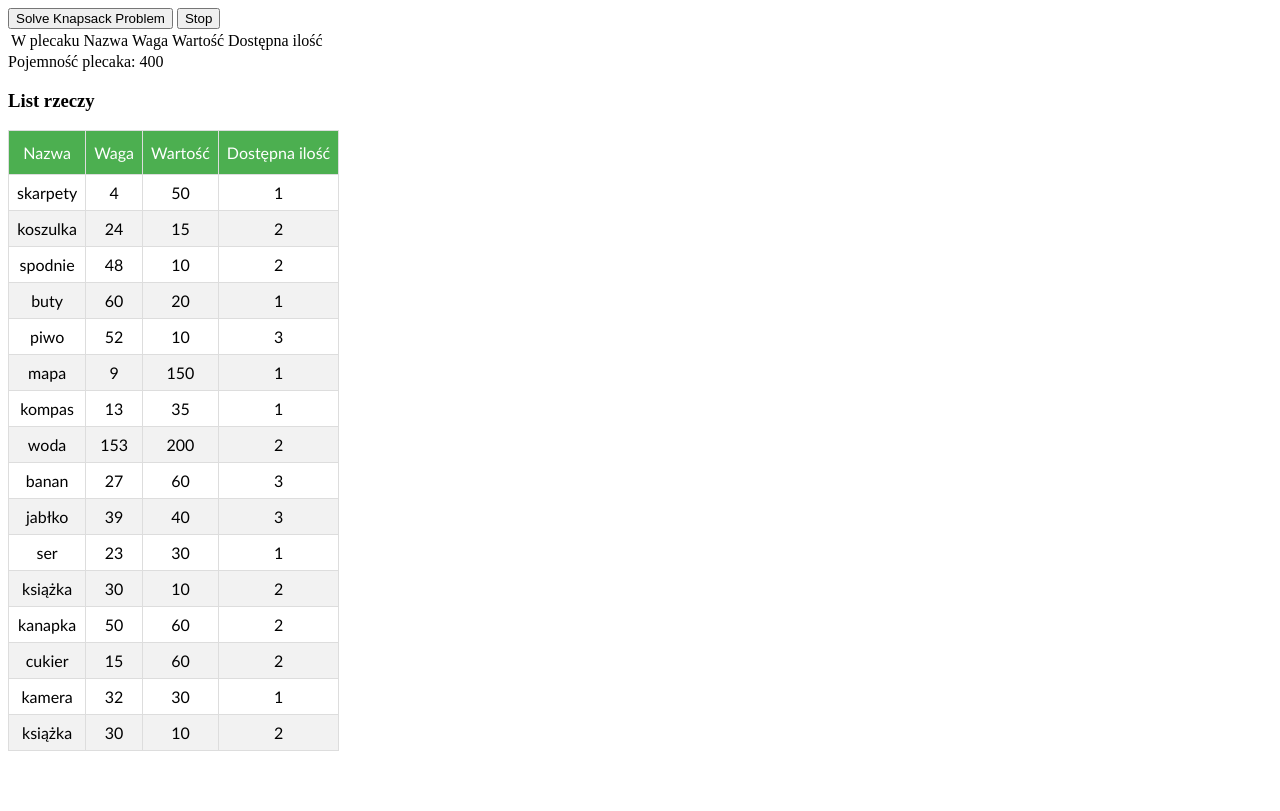
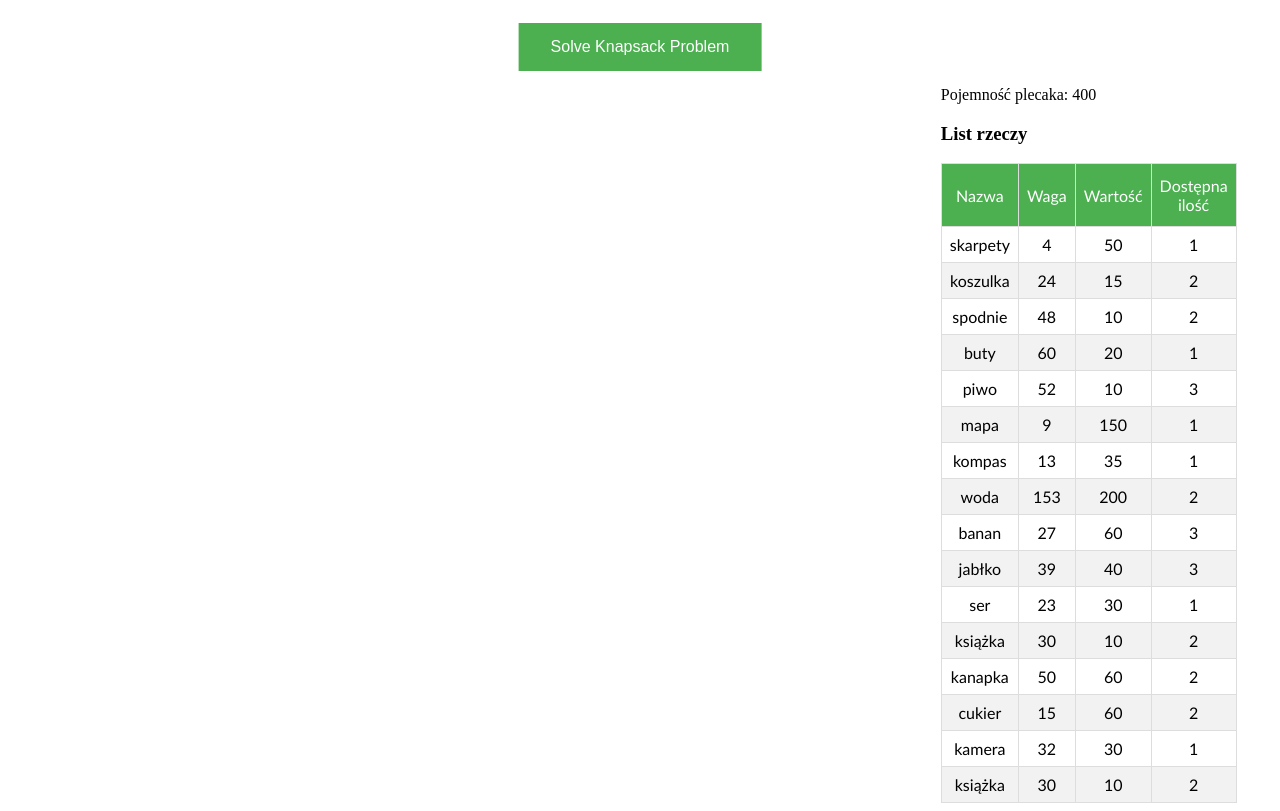
Before and after one commit to YellowFlash525/Kapsnack-Problem-with-Genetic-Algorithm, a website: page index.html in a window 1280 px wide. Drawn offline with nearby package versions, Linux system fonts and the light colour scheme.

Commit message:
Small fixes

```diff
--- a/css/main.css
+++ b/css/main.css
@@ -1,7 +1,8 @@
 .list_elements__content {
   font-family: "Trebuchet MS", Arial, Helvetica, sans-serif;
   border-collapse: collapse;
-  text-align: center; }
+  text-align: center;
+  width: 50%; }
   .list_elements__content td, .list_elements__content th {
     border: 1px solid #ddd;
     padding: 8px; }
@@ -12,3 +13,26 @@
     padding-bottom: 12px;
     background-color: #4CAF50;
     color: white; }
+
+.knapsack_button {
+  background-color: #4CAF50;
+  /* Green */
+  border: none;
+  color: white;
+  padding: 15px 32px;
+  text-align: center;
+  text-decoration: none;
+  display: inline-block;
+  font-size: 16px;
+  margin: 15px 0;
+  position: relative;
+  left: 50%;
+  transform: translateX(-50%); }
+
+#results {
+  width: 50%; }
+
+.wrapper {
+  display: flex;
+  flex-wrap: wrap;
+  justify-content: space-between; }
--- a/index.html
+++ b/index.html
@@ -10,24 +10,13 @@
     <script src="https://code.jquery.com/jquery-3.3.1.min.js" integrity="sha256-FgpCb/KJQlLNfOu91ta32o/NMZxltwRo8QtmkMRdAu8=" crossorigin="anonymous"></script>
 </head>
 <body>
-  <button onclick="knapsack_init();">Solve Knapsack Problem</button>
-  <button onclick="stop()">Stop</button>
-  <div>
-    <div id="status"></div>
-    <div id="result">
-      <table class="list_results">
-        <thead>
-          <tr><td>W plecaku</td><td>Nazwa</td><td>Waga</td><td>Wartość</td><td>Dostępna ilość</td></tr>
-        </thead>
-        <tbody id='items_result'>
-        </tbody>
-      </table>
-    </div>
-  </div>
+  <button class="knapsack_button" onclick="knapsack_init();">Solve Knapsack Problem</button>
+  <div class="wrapper">
+    <div id="result"></div>
+    <div class="list_elements">
       <div>
         <label id='max_weight'></label>
       </div>
-  <div class="list_elements">
       <h3 class="list_elements__title">List rzeczy</h3>
       <table class="list_elements__content">
         <thead>
@@ -37,6 +26,7 @@
         </tbody>
       </table>
     </div>
+  </div>
   <script src="./js/index.js"></script>
 </body>
 </html>
--- a/js/index.js
+++ b/js/index.js
@@ -114,7 +114,8 @@ var geneticAlgorithm = () => {
 
   if (stop_running || configGA.maxGenerations === gen) {
     let answerPop = population[population.length-1];
-    console.log(answerPop);
+		console.log(answerPop);
+		draw(answerPop);
     return true;
   }
 
@@ -213,6 +214,21 @@ var geneticAlgorithm = () => {
   if(!stop_running){
 		runTimeout = setTimeout(geneticAlgorithm(), 50);
 	}
+}
+
+var draw = (result) => {
+	var result_weight = 0;
+	var result_str = "<table class='list_elements__content'><thead><tr><td>W plecaku</td><td>Nazwa</td><td>Waga</td><td>Wartość</td><td>Dostępna ilość</td></tr></thead><tbody>";
+
+	for (let i = 0; i < configGA.items.length; i++) {
+		var countArray = _.filter(result.chromosome, configGA.items[i]);
+		result_str += "<tr><td>" + countArray.length + "</td><td>" + configGA.items[i].name + "</td><td>" + configGA.items[i].weight+"kg</td><td>" + configGA.items[i].value + "zł</td><td>" + configGA.items[i].bound + "</td></tr>";
+	}
+	for (let i = 0; i < result.chromosome.length; i++) {
+		result_weight += result.chromosome[i].weight;
+	}
+	result_str += "</tbody></table><p> Total Value: " + result.fitness + ", Total Weight: " + result_weight + "</p>"
+	$('#result').html(result_str);
 }
 
 var crossover1 = (parent1, parent2) => {
```
Lines whose indentation alone changed are shown as unchanged.
